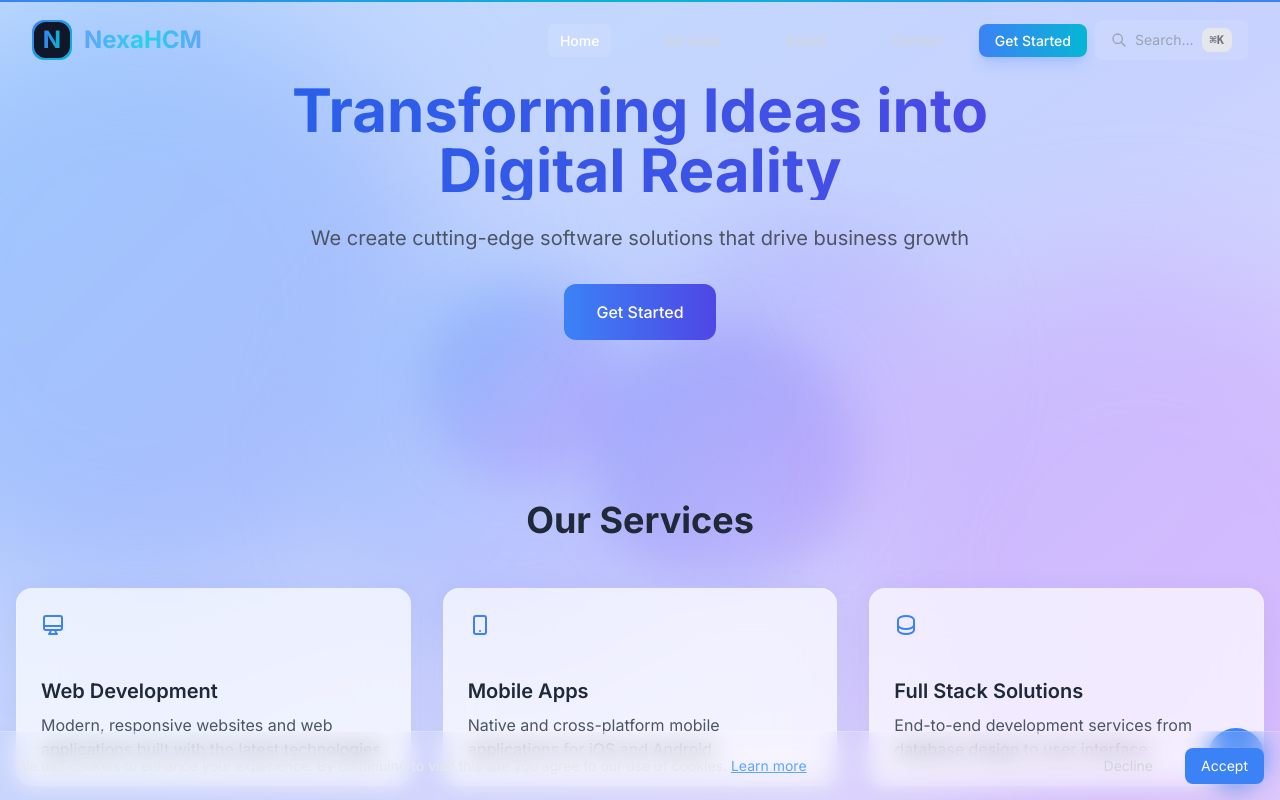
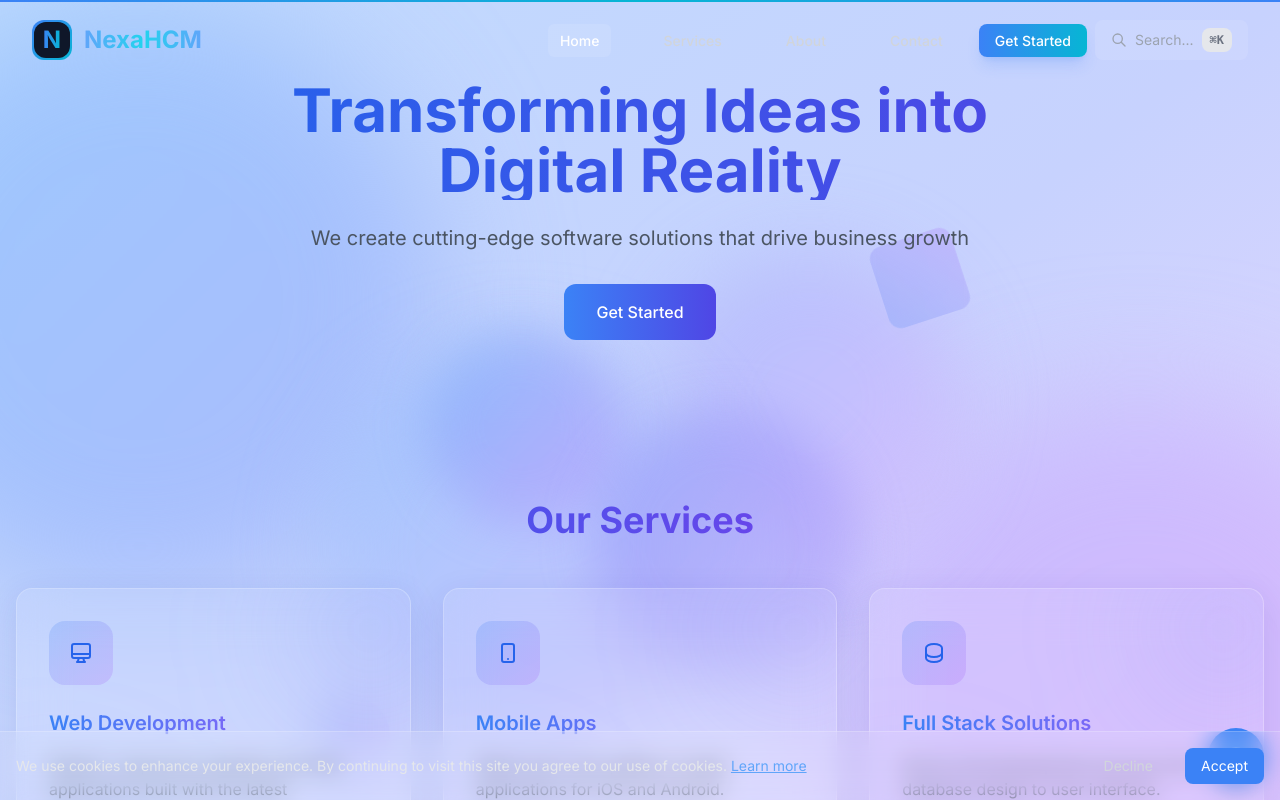
Before and after one commit to Prasanthk4/nexahcm, a React (Vite) app: page / in a window 1280 px wide. Shown: the top 800 px of the page. Built offline with nearby package versions, Linux system fonts and the light colour scheme.

Commit message:
feat: Add 3D effects, colors, and hover animations to service cards

```diff
--- a/src/pages/Home.jsx
+++ b/src/pages/Home.jsx
@@ -123,7 +123,7 @@ const Home = () => {
           initial={{ opacity: 0, y: 20 }}
           animate={{ opacity: 1, y: 0 }}
           transition={{ duration: 0.8 }}
-          className="text-4xl font-bold text-center mb-12 text-gray-800"
+          className="text-4xl font-bold text-center mb-12 bg-gradient-to-r from-blue-600 to-purple-600 bg-clip-text text-transparent"
         >
           Our Services
         </motion.h2>
@@ -135,17 +135,88 @@ const Home = () => {
               initial={{ opacity: 0, y: 20 }}
               animate={{ opacity: 1, y: 0 }}
               transition={{ duration: 0.8, delay: index * 0.2 }}
-              className="p-6 rounded-2xl bg-white/70 backdrop-blur-xl border border-white/20
-                       shadow-[0_8px_32px_0_rgba(31,38,135,0.07)]
-                       hover:shadow-2xl hover:scale-[1.02] transition-all duration-500"
+              whileHover={{
+                scale: 1.05,
+                rotateY: 5,
+                rotateX: 5,
+                transition: { duration: 0.3 }
+              }}
+              className="group relative p-8 rounded-2xl bg-white/10 backdrop-blur-xl
+                       border border-white/20 shadow-[0_8px_32px_0_rgba(31,38,135,0.1)]
+                       hover:shadow-[0_8px_32px_0_rgba(31,38,135,0.2)]
+                       transition-all duration-300 transform-gpu
+                       before:absolute before:inset-0 before:rounded-2xl before:bg-gradient-to-br
+                       before:from-blue-500/5 before:to-purple-500/5 before:opacity-0
+                       before:transition-opacity before:duration-300 hover:before:opacity-100
+                       after:absolute after:inset-0 after:rounded-2xl after:border-2
+                       after:border-transparent after:bg-gradient-to-br
+                       after:from-blue-500/10 after:to-purple-500/10
+                       after:opacity-0 after:transition-opacity after:duration-300
+                       hover:after:opacity-100 overflow-hidden"
             >
-              <div className="w-12 h-12 mb-4 text-blue-500">
-                {service.icon}
+              {/* Floating 3D elements */}
+              <div className="absolute -top-10 -right-10 w-40 h-40 bg-gradient-to-br from-blue-400/20 to-purple-400/20 rounded-full blur-3xl group-hover:scale-150 transition-transform duration-700"></div>
+              <div className="absolute -bottom-10 -left-10 w-40 h-40 bg-gradient-to-br from-purple-400/20 to-blue-400/20 rounded-full blur-3xl group-hover:scale-150 transition-transform duration-700"></div>
+
+              {/* Icon with animation */}
+              <div className="relative w-16 h-16 mb-6 transform-gpu group-hover:scale-110 transition-transform duration-300">
+                <div className="absolute inset-0 bg-gradient-to-br from-blue-500 to-purple-500 rounded-2xl opacity-20 group-hover:opacity-30 transition-opacity duration-300"></div>
+                <div className="relative w-full h-full flex items-center justify-center text-blue-600 group-hover:text-blue-500 transition-colors duration-300">
+                  {service.icon}
+                </div>
               </div>
-              <h3 className="text-xl font-semibold mb-2 text-gray-800">{service.title}</h3>
-              <p className="text-gray-600">{service.description}</p>
+
+              {/* Content */}
+              <h3 className="relative text-xl font-semibold mb-4 bg-gradient-to-r from-blue-500 to-purple-500 bg-clip-text text-transparent">
+                {service.title}
+              </h3>
+              <p className="relative text-gray-600 group-hover:text-gray-500 transition-colors duration-300">
+                {service.description}
+              </p>
+
+              {/* Hover button */}
+              <div className="relative mt-6 transform opacity-0 translate-y-4 group-hover:opacity-100 group-hover:translate-y-0 transition-all duration-300">
+                <button className="px-4 py-2 rounded-lg bg-gradient-to-r from-blue-500 to-purple-500 text-white text-sm font-medium
+                                 hover:from-blue-600 hover:to-purple-600 transition-all duration-300">
+                  Learn More
+                </button>
+              </div>
             </motion.div>
           ))}
+        </div>
+      </div>
+
+      {/* 3D Floating Elements */}
+      <div className="absolute inset-0 pointer-events-none">
+        <div className="absolute top-1/4 right-1/4 w-20 h-20">
+          <motion.div
+            animate={{
+              y: [0, -20, 0],
+              rotate: [0, 360],
+              scale: [1, 1.1, 1]
+            }}
+            transition={{
+              duration: 8,
+              repeat: Infinity,
+              ease: "linear"
+            }}
+            className="w-full h-full bg-gradient-to-br from-blue-500/20 to-purple-500/20 rounded-xl backdrop-blur-sm"
+          />
+        </div>
+        <div className="absolute bottom-1/4 left-1/4 w-16 h-16">
+          <motion.div
+            animate={{
+              y: [0, 20, 0],
+              rotate: [0, -360],
+              scale: [1, 1.2, 1]
+            }}
+            transition={{
+              duration: 10,
+              repeat: Infinity,
+              ease: "linear"
+            }}
+            className="w-full h-full bg-gradient-to-br from-purple-500/20 to-blue-500/20 rounded-full backdrop-blur-sm"
+          />
         </div>
       </div>
     </motion.div>
```
